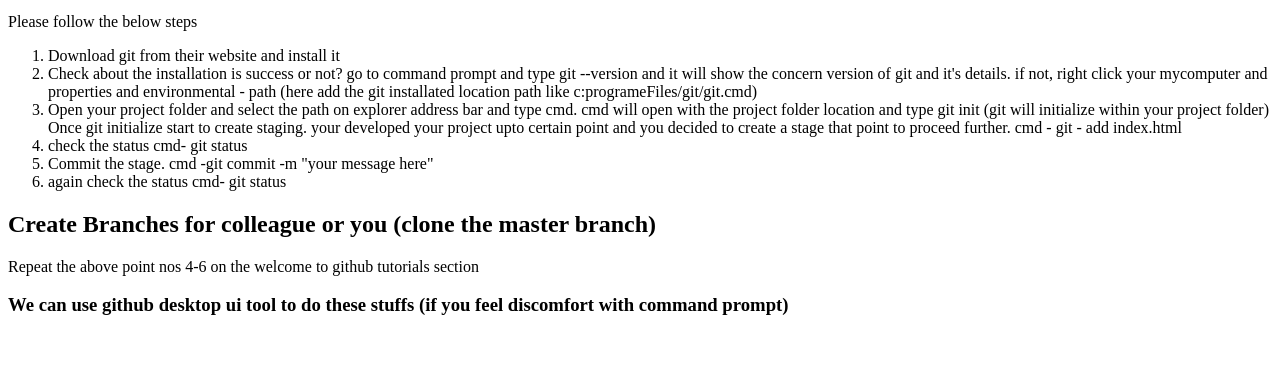
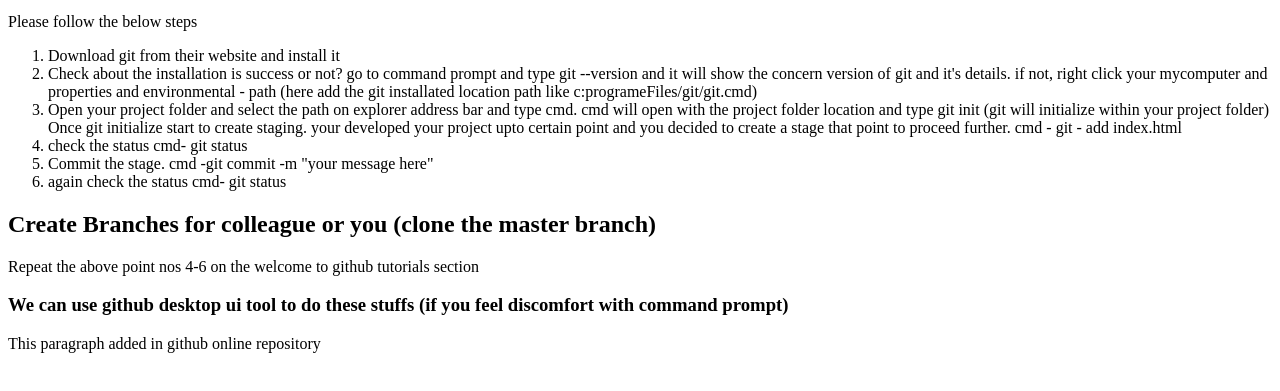
Before and after one commit to blissmani77/demo, a plain HTML site: page index.html in a window 1280 px wide. Shown: the part 101-492 px from the top of the page. Drawn offline with Linux system fonts and the light colour scheme.

Commit message:
new paragraph added directly on github online

```diff
--- a/index.html
+++ b/index.html
@@ -26,6 +26,7 @@
 <h2>Create Branches for colleague or you (clone the master branch)</h2>
 <p>Repeat the above point nos 4-6 on the welcome to github tutorials section </p>
 <h3>We can use github desktop ui tool to do these stuffs (if you feel discomfort with command prompt)</h3>
+    <p>This paragraph added in github online repository </p>
 <script src="script.js"></script>
 </body>
 </html>
```
